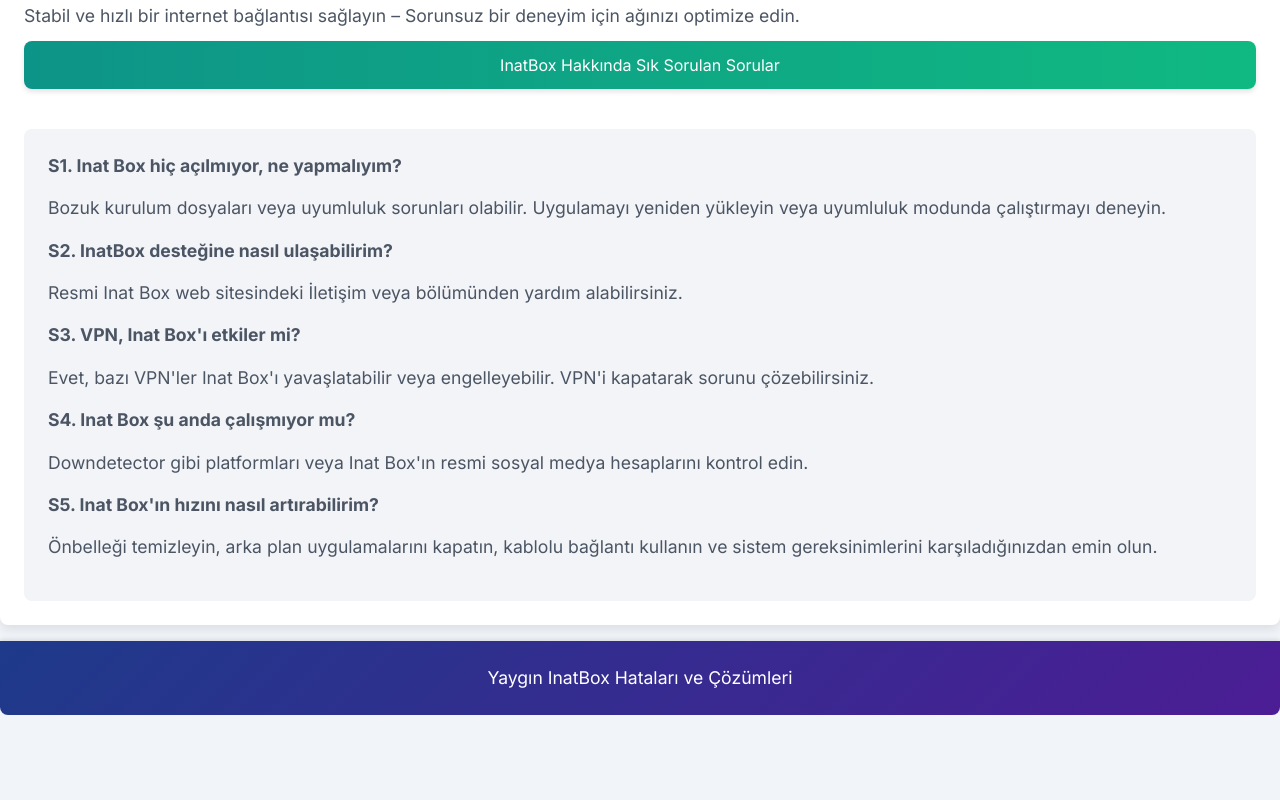
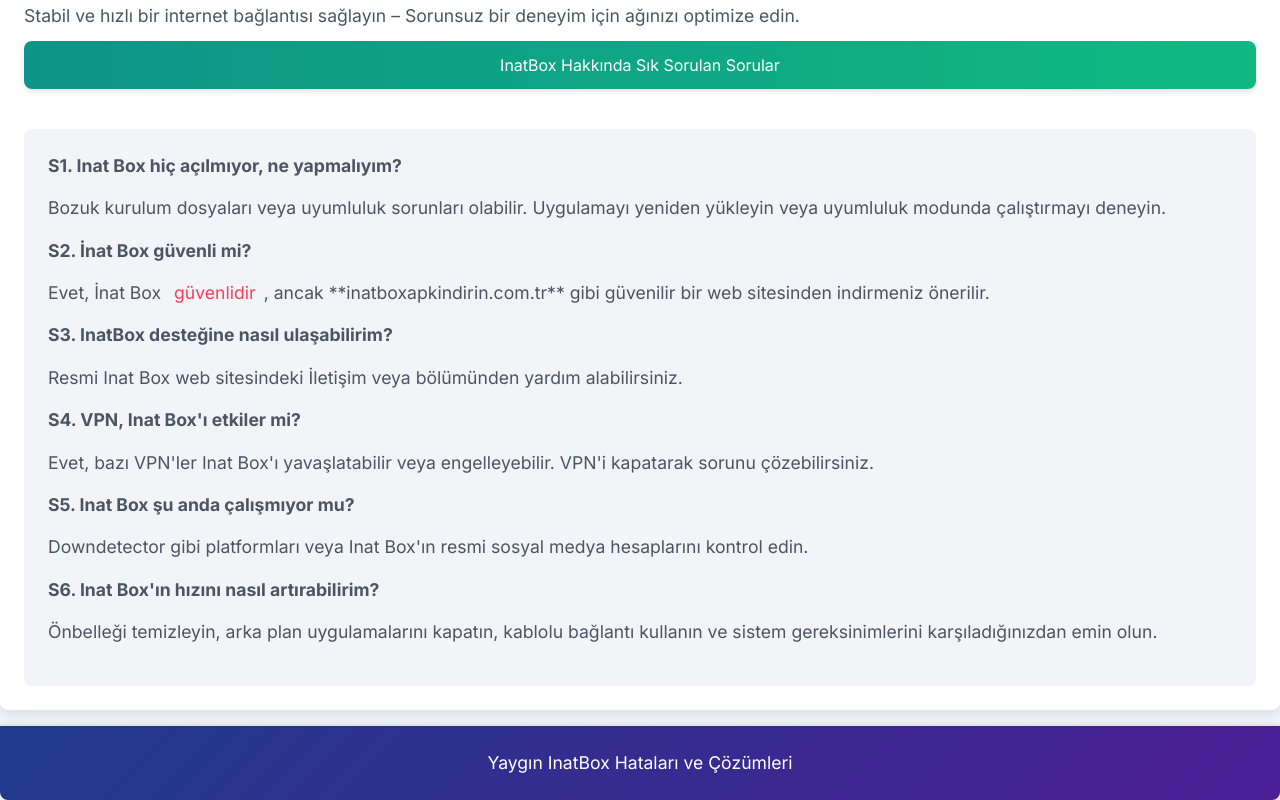
Before and after one commit to inatbox-tv/inatboxcalsimiyor, a plain HTML site: page index.html in a window 1280 px wide. Shown: the part 3085-3885 px from the top of the page. Before the commit the page ends 3800 px from the top, so only its background shows below. Drawn offline with nearby package versions, Linux system fonts and the light colour scheme.

Commit message:
Update index.html

```diff
--- a/index.html
+++ b/index.html
@@ -444,17 +444,19 @@
             <div class="faq-section scroll-reveal">
                 <p><strong>S1. Inat Box hiç açılmıyor, ne yapmalıyım?</strong></p>
                 <p>Bozuk kurulum dosyaları veya uyumluluk sorunları olabilir. Uygulamayı yeniden yükleyin veya uyumluluk modunda çalıştırmayı deneyin.</p>
+                <p><strong>S2. İnat Box güvenli mi?</strong></p>
+                <p>Evet, İnat Box <a href="https://inatboxtvapkguvenlimi.s3.eu-north-1.amazonaws.com/index.html">güvenlidir</a>, ancak **inatboxapkindirin.com.tr** gibi güvenilir bir web sitesinden indirmeniz önerilir.</p>
 
-                <p><strong>S2. InatBox desteğine nasıl ulaşabilirim?</strong></p>
+                <p><strong>S3. InatBox desteğine nasıl ulaşabilirim?</strong></p>
                 <p>Resmi Inat Box web sitesindeki İletişim veya bölümünden yardım alabilirsiniz.</p>
 
-                <p><strong>S3. VPN, Inat Box'ı etkiler mi?</strong></p>
+                <p><strong>S4. VPN, Inat Box'ı etkiler mi?</strong></p>
                 <p>Evet, bazı VPN'ler Inat Box'ı yavaşlatabilir veya engelleyebilir. VPN'i kapatarak sorunu çözebilirsiniz.</p>
 
-                <p><strong>S4. Inat Box şu anda çalışmıyor mu?</strong></p>
+                <p><strong>S5. Inat Box şu anda çalışmıyor mu?</strong></p>
                 <p>Downdetector gibi platformları veya Inat Box'ın resmi sosyal medya hesaplarını kontrol edin.</p>
 
-                <p><strong>S5. Inat Box'ın hızını nasıl artırabilirim?</strong></p>
+                <p><strong>S6. Inat Box'ın hızını nasıl artırabilirim?</strong></p>
                 <p>Önbelleği temizleyin, arka plan uygulamalarını kapatın, kablolu bağlantı kullanın ve sistem gereksinimlerini karşıladığınızdan emin olun.</p>
             </div>
         </section>
```
